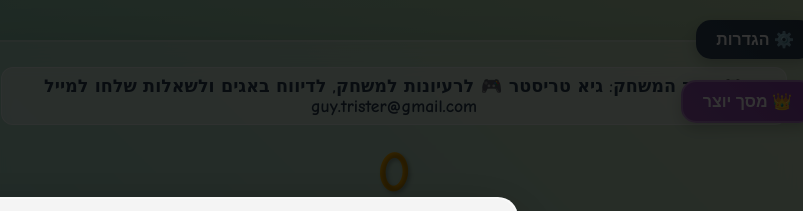
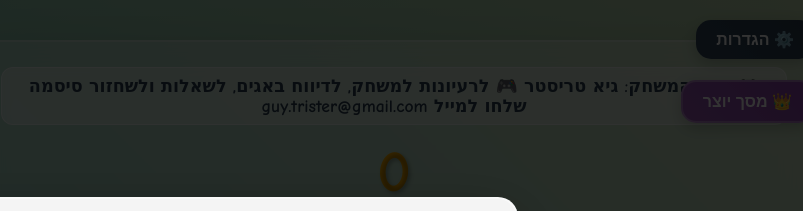
Before and after one commit to guytrister/Master_Cookie, a plain HTML site: page index.html in a window 1280 px wide. Shown: the top 211 px of the page, 446-1249 px from the left. Drawn offline with Linux system fonts and the light colour scheme; a script that the page names is missing.

Commit message:
Update index.html

```diff
--- a/index.html
+++ b/index.html
@@ -1566,7 +1566,7 @@
             <div class="stats">
                 <div style="font-size: 1.1rem; color: #2C3E50; font-weight: bold; margin-bottom: 15px; background: rgba(255, 255, 255, 0.4); padding: 8px 15px; border-radius: 12px; border: 1px solid rgba(255, 255, 255, 0.5);">
                     🎮 יוצר המשחק: גיא טריסטר 🎮
-                         לרעיונות למשחק, לדיווח באגים ולשאלות שלחו למייל   guy.trister@gmail.com
+                         לרעיונות למשחק, לדיווח באגים, לשאלות ולשחזור סיסמה שלחו למייל   guy.trister@gmail.com
 
                 </div>
                 <div class="cookie-count" id="cookieCount">0</div>
```
